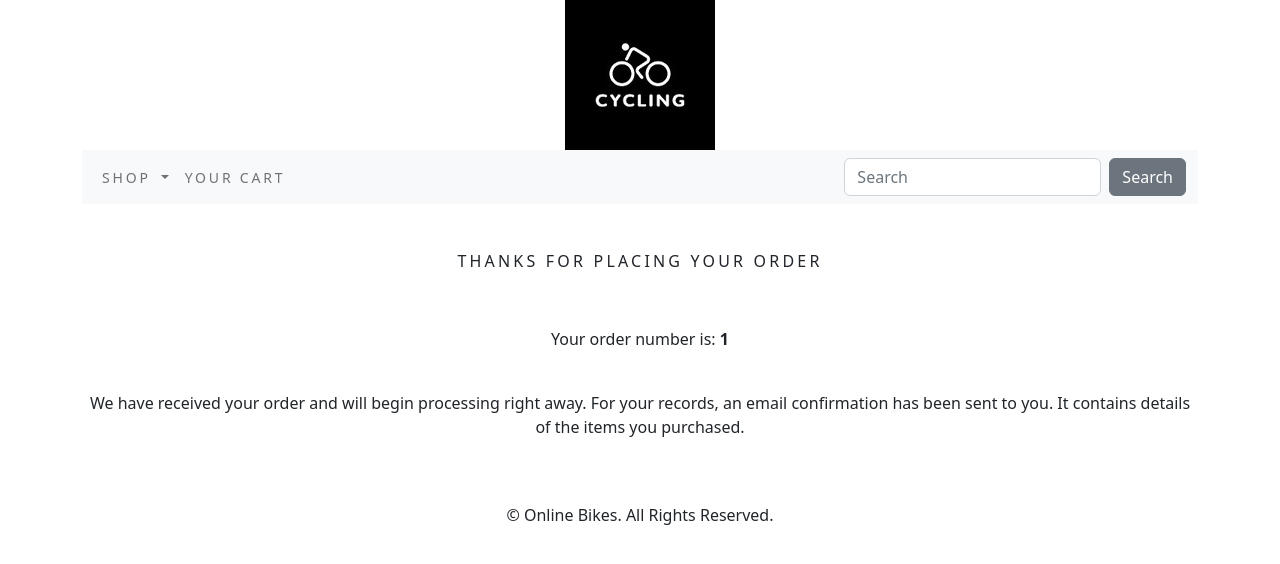
After one commit to Loba3/CA2, a Django app: page /order/thanks/1/ in a window 1280 px wide. The commit adds this page. Shown: the top 564 px of the page. Run offline with Django 4.2, Linux system fonts and the light colour scheme; data comes from the database, SQL or seed files in the repository; both versions use the stored data as it was after the commit.

Commit message:
part 8 finished

```diff
--- a/cart/views.py
+++ b/cart/views.py
@@ -1,4 +1,4 @@
-from django.shortcuts import redirect, render, get_object_or_404
+from django.shortcuts import render, redirect, get_object_or_404
 from shop .models import Product
 from .models import Cart, CartItem
 from django.core.exceptions import ObjectDoesNotExist
@@ -6,34 +6,30 @@ from django.conf import settings
 import stripe
 from order.models import Order, OrderItem
 
-
 def _cart_id(request):
     cart = request.session.session_key
     if not cart:
         cart = request.session.create()
     return cart
 
-
 def add_cart(request, product_id):
     product = Product.objects.get(id=product_id)
     try:
         cart = Cart.objects.get(cart_id=_cart_id(request))
     except Cart.DoesNotExist:
-        cart = Cart.objects.create(cart_id=_cart_id(request))
+        cart = Cart.objects.create(cart_id = _cart_id(request))
         cart.save()
     try:
-        cart_item = CartItem.objects.get(product=product, cart=cart)
+        cart_item=CartItem.objects.get(product=product, cart=cart)
         if cart_item.quantity < cart_item.product.stock:
             cart_item.quantity += 1
         cart_item.save()
     except CartItem.DoesNotExist:
-        cart_item = CartItem.objects.create(
-            product=product, quantity=1, cart=cart)
+        cart_item = CartItem.objects.create(product=product, quantity = 1, cart=cart)
         cart_item.save()
     return redirect('cart:cart_detail')
 
-
-def cart_detail(request, total=0, counter=0, cart_items=None):
+def cart_detail(request, total=0, counter=0, cart_items = None):
     try:
         cart = Cart.objects.get(cart_id=_cart_id(request))
         cart_items = CartItem.objects.filter(cart=cart, active=True)
@@ -47,7 +43,7 @@ def cart_detail(request, total=0, counter=0, cart_items=None):
     description = 'Online Shop - New Order'
     data_key = settings.STRIPE_PUBLISHABLE_KEY
 
-    if request.method == 'POST':
+    if request.method=='POST':
         print(request.POST)
         try:
             token = request.POST['stripeToken']
@@ -62,11 +58,11 @@ def cart_detail(request, total=0, counter=0, cart_items=None):
             shippingCountry = request.POST['stripeShippingAddressCountryCode']
 
             customer = stripe.Customer.create(email=email,
-                                              source=token)
+                                            source=token)
             stripe.Charge.create(amount=stripe_total,
-                                 currency="eur",
-                                 description=description,
-                                 customer=customer.id)
+                                currency="eur",
+                                description=description,
+                                customer=customer.id)
 
             '''Creating the order'''
             try:
@@ -98,19 +94,19 @@ def cart_detail(request, total=0, counter=0, cart_items=None):
                     order_item.delete()
                     '''The terminal will print this message when the order is saved'''
                     print('The order has been created')
-                return redirect ('shop:all_products')
+                return redirect ('order:thanks', order_details.id)
             except ObjectDoesNotExist:
                 pass
 
         except stripe.error.CardError as e:
             return e
-    return render(request, 'cart.html', {'cart_items': cart_items, 'total': total, 'counter': counter,
-                                         'data_key': data_key, 'stripe_total': stripe_total,
-                                         'description': description})
 
+    return render(request, 'cart.html', {'cart_items':cart_items, 'total':total, 'counter':counter,
+                                        'data_key':data_key, 'stripe_total':stripe_total,
+                                        'description':description})
 
 def cart_remove(request, product_id):
-    cart = Cart.objects.get(cart_id=_cart_id(request))
+    cart= Cart.objects.get(cart_id=_cart_id(request))
     product = get_object_or_404(Product, id=product_id)
     cart_item = CartItem.objects.get(product=product, cart=cart)
     if cart_item.quantity > 1:
@@ -120,7 +116,6 @@ def cart_remove(request, product_id):
         cart_item.delete()
     return redirect('cart:cart_detail')
 
-
 def full_remove(request, product_id):
     cart = Cart.objects.get(cart_id=_cart_id(request))
     product = get_object_or_404(Product, id=product_id)
--- /dev/null
+++ b/order/templates/thanks.html
@@ -0,0 +1,27 @@
+{% extends "base.html" %}
+{% load static %}
+{% block title %}
+    Thanks - Bike Store
+{% endblock %}
+{% block content %}
+    <div>
+        <div class="text-center">
+            <br>
+            <br>
+            <h1 class="text-center my_title">
+                Thanks for placing your order
+            </h1>
+            <br>
+            <br>
+            <p>Your order number is: <b>{{ customer_order.id }}</b></p>
+            <br>
+            <p>
+                We have received your order and will begin processing right
+                away. For your records, an email confirmation has been sent to
+                you. It contains details of the items you purchased.
+            </p>
+        </div>
+    </div>
+    <br>
+    <br>
+{% endblock %}
--- /dev/null
+++ b/order/urls.py
@@ -0,0 +1,8 @@
+from django.urls import path
+from . import views
+
+app_name = 'order'
+
+urlpatterns = [
+    path('thanks/<int:order_id>/', views.thanks, name='thanks'),
+]
--- a/order/views.py
+++ b/order/views.py
@@ -1,3 +1,8 @@
-from django.shortcuts import render
+from django.shortcuts import render, get_object_or_404
+from .models import Order
 
 # Create your views here.
+def thanks(request, order_id):
+    if order_id:
+        customer_order = get_object_or_404(Order, id=order_id)
+    return render(request, 'thanks.html',{'customer_order': customer_order})
--- a/search_app/templates/search.html
+++ b/search_app/templates/search.html
@@ -4,7 +4,7 @@
 We have a variety of stunning and comfy cushions. Look for the one that suits your needs.
 {% endblock %}
 {% block title %}
-Search - Perfect Cushion Store
+Search - Bike Store
 {% endblock %}
 {% block content %}
 <div>
--- a/shop/templates/shop/product.html
+++ b/shop/templates/shop/product.html
@@ -4,7 +4,7 @@
 {{ product.description|truncatewords:155 }}
 {% endblock %}
 {% block title %}
-{{ product.name }} - Perfect Cushion Store
+{{ product.name }} - Bike Store
 {% endblock %}
 {% block content %}
 <div class="row my_prod_row_class">
--- a/shop_project/urls.py
+++ b/shop_project/urls.py
@@ -20,7 +20,8 @@ from django.conf.urls.static import static
 
 urlpatterns = [
     path('admin/', admin.site.urls),
-    path('',include('shop.urls')),
+    path('', include('shop.urls')),
     path('search/', include('search_app.urls')),
     path('cart/', include('cart.urls')),
+    path('order/', include('order.urls')),
 ] + static(settings.MEDIA_URL, document_root=settings.MEDIA_ROOT)
--- a/static/images/css/custom.css
+++ b/static/images/css/custom.css
@@ -139,3 +139,24 @@
 	background-image: none !important;
 	background: none !important;
 }
+
+/***Stripe Button***/
+.stripe-button-el, .my_custom_button {
+	width: 100% !important;
+	display: block !important;
+	background-color: #868e96 !important;
+	border: 0px !important;
+	background-image: none !important;
+}
+.stripe-button-el span {
+	display: block;
+	position: relative;
+	padding: 0px 12px;
+	height: 36px !important;
+	line-height: 36px !important;
+	font-family: 'Roboto', sans-serif !important;
+	font-size: 16px !important;
+	color: #fff !important;
+	background-image: none !important;
+	background: none !important;
+}
```
Also changed, not shown: db.sqlite3.
